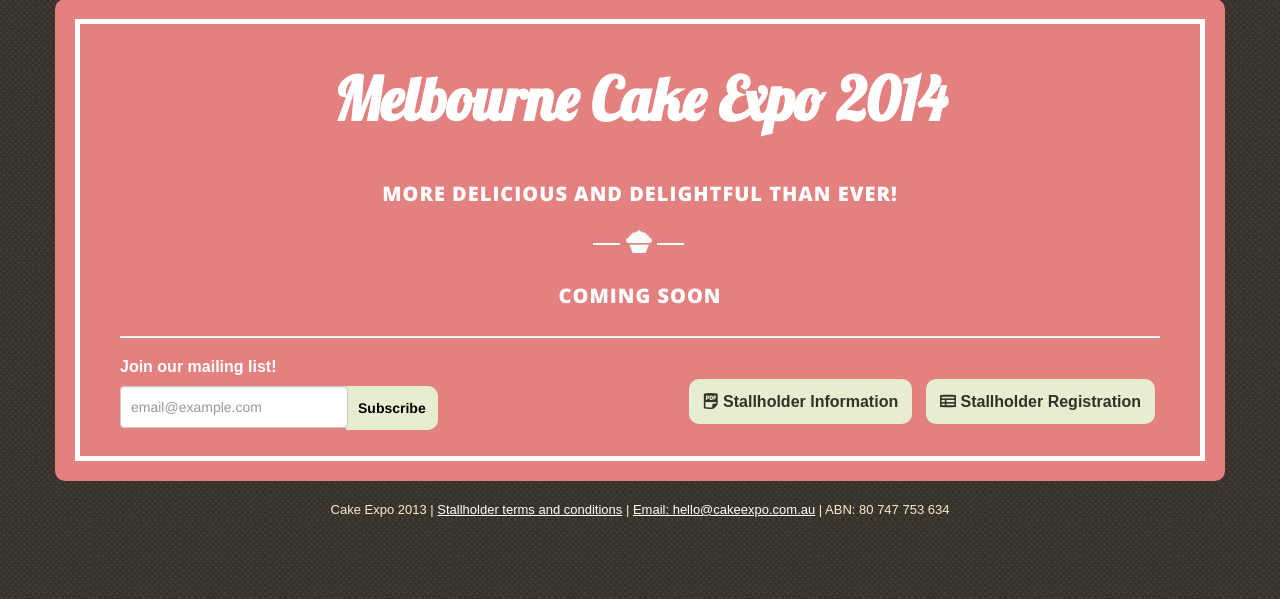
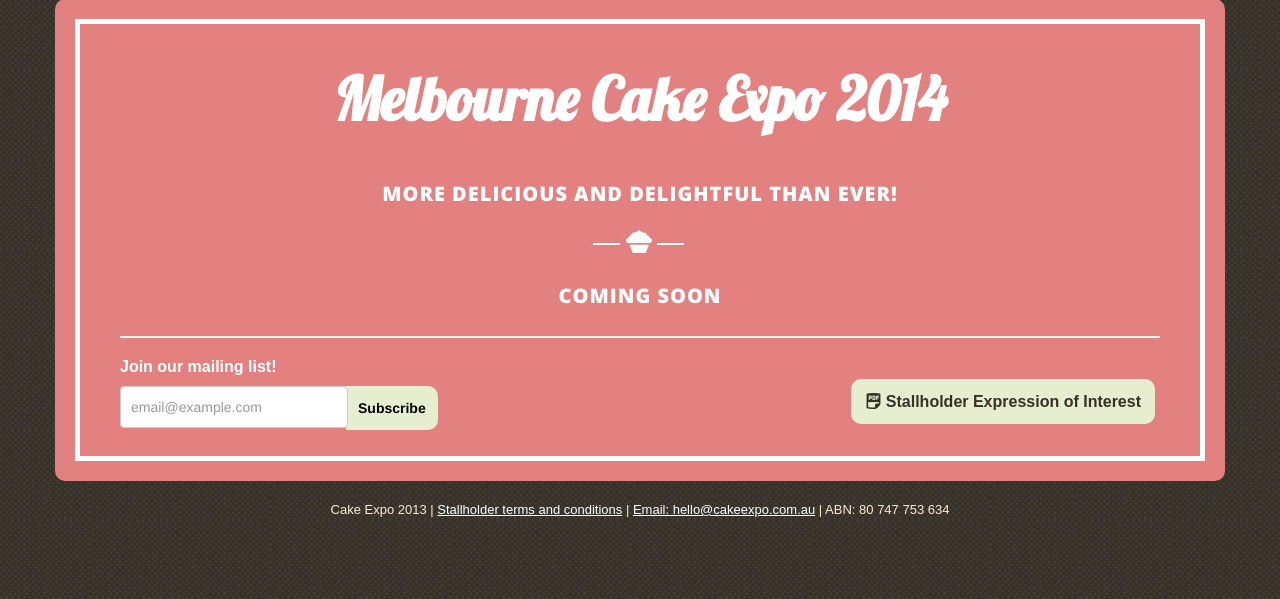
Before and after one commit to reclusedesigns/cakeexpo, a PHP site: page / in a window 1280 px wide. Shown: the part 201-800 px from the top of the page. Run offline with PHP 8.4, Linux system fonts and the light colour scheme; some libraries are stand-ins or nearby versions.

Commit message:
Removed stallholder registration

```diff
--- a/index.php
+++ b/index.php
@@ -28,8 +28,8 @@
 					</div>
 					<!--End mc_embed_signup-->
 				<ul class="actions unstyled inline pull-right">
-					<li><a href="design/pdf/info.pdf"><i class="icon ss-pdf"></i> Stallholder Information</a></li>
-					<li><a href="https://docs.google.com/forms/d/1l3WaBoz8tcMf7jJyCvta2Ij_FidFWr6qB1_d0YmfRh0/viewform"><i class="icon ss-form"></i> Stallholder Registration</a></li>
+					<li><a href="design/pdf/info.pdf" target="_blank"><i class="icon ss-pdf"></i> Stallholder Expression of Interest</a></li>
+					<!-- <li><a href="https://docs.google.com/forms/d/1l3WaBoz8tcMf7jJyCvta2Ij_FidFWr6qB1_d0YmfRh0/viewform"><i class="icon ss-form"></i> Stallholder Registration</a></li> -->
 				</ul>
 			</div>
 		</div>
```
Also changed, not shown: 1 other file.
